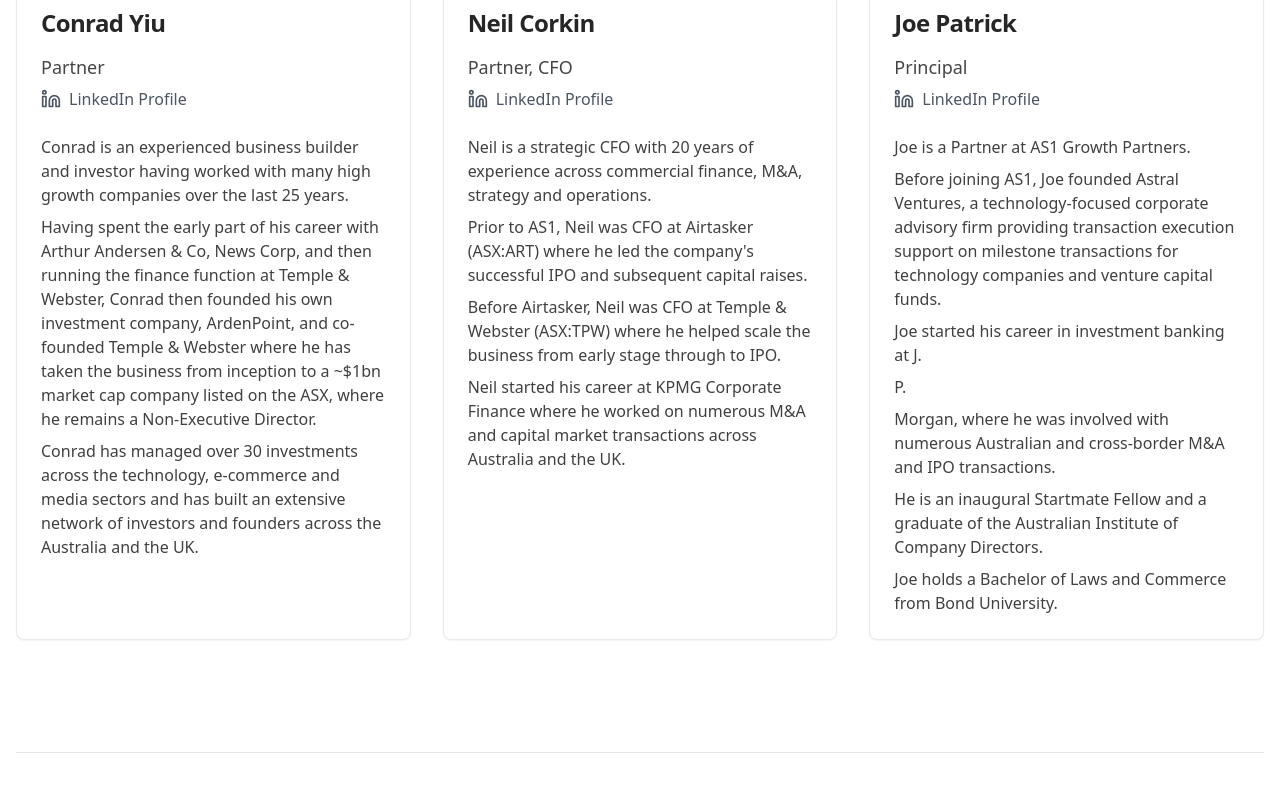
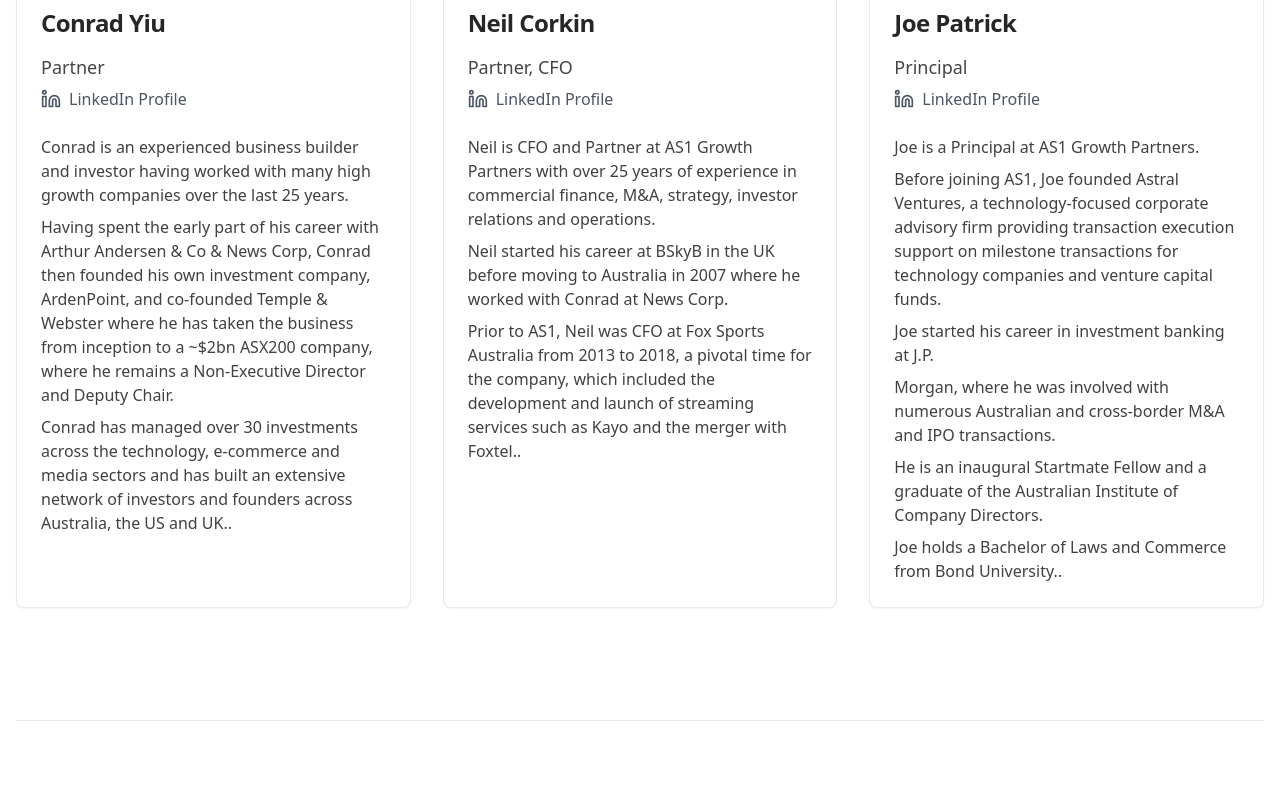
Before and after one commit to neilcorkinAS1/AS1website, a Next.js app: page /team in a window 1280 px wide. Shown: the part 620-1409 px from the top of the page. Built offline with nearby package versions, Linux system fonts and the light colour scheme.

Commit message:
Improve team bios formatting with proper paragraph spacing between sentences

```diff
--- a/src/app/team/page.tsx
+++ b/src/app/team/page.tsx
@@ -6,21 +6,21 @@ const teamMembers = [
     title: "Partner",
     photoUrl: "/photos/Conrad.png",
     linkedinUrl: "https://www.linkedin.com/in/conradyiu/",
-    bio: "Conrad is an experienced business builder and investor having worked with many high growth companies over the last 25 years. Having spent the early part of his career with Arthur Andersen & Co, News Corp, and then running the finance function at Temple & Webster, Conrad then founded his own investment company, ArdenPoint, and co-founded Temple & Webster where he has taken the business from inception to a ~$1bn market cap company listed on the ASX, where he remains a Non-Executive Director. Conrad has managed over 30 investments across the technology, e-commerce and media sectors and has built an extensive network of investors and founders across the Australia and the UK."
+    bio: "Conrad is an experienced business builder and investor having worked with many high growth companies over the last 25 years. Having spent the early part of his career with Arthur Andersen & Co & News Corp, Conrad then founded his own investment company, ArdenPoint, and co-founded Temple & Webster where he has taken the business from inception to a ~$2bn ASX200 company, where he remains a Non-Executive Director and Deputy Chair. Conrad has managed over 30 investments across the technology, e-commerce and media sectors and has built an extensive network of investors and founders across Australia, the US and UK."
   },
   {
     name: "Neil Corkin",
     title: "Partner, CFO",
     photoUrl: "/photos/neil.png",
     linkedinUrl: "https://www.linkedin.com/in/neil-corkin-b0950927/",
-    bio: "Neil is a strategic CFO with 20 years of experience across commercial finance, M&A, strategy and operations. Prior to AS1, Neil was CFO at Airtasker (ASX:ART) where he led the company's successful IPO and subsequent capital raises. Before Airtasker, Neil was CFO at Temple & Webster (ASX:TPW) where he helped scale the business from early stage through to IPO. Neil started his career at KPMG Corporate Finance where he worked on numerous M&A and capital market transactions across Australia and the UK."
+    bio: "Neil is CFO and Partner at AS1 Growth Partners with over 25 years of experience in commercial finance, M&A, strategy, investor relations and operations. Neil started his career at BSkyB in the UK before moving to Australia in 2007 where he worked with Conrad at News Corp. Prior to AS1, Neil was CFO at Fox Sports Australia from 2013 to 2018, a pivotal time for the company, which included the development and launch of streaming services such as Kayo and the merger with Foxtel."
   },
-  {
+   {
     name: "Joe Patrick",
     title: "Principal",
     photoUrl: "/photos/joe.png",
     linkedinUrl: "https://www.linkedin.com/in/joe-patrick-36223b65/",
-    bio: "Joe is a Partner at AS1 Growth Partners. Before joining AS1, Joe founded Astral Ventures, a technology-focused corporate advisory firm providing transaction execution support on milestone transactions for technology companies and venture capital funds. Joe started his career in investment banking at J.P. Morgan, where he was involved with numerous Australian and cross-border M&A and IPO transactions. He is an inaugural Startmate Fellow and a graduate of the Australian Institute of Company Directors. Joe holds a Bachelor of Laws and Commerce from Bond University."
+    bio: "Joe is a Principal at AS1 Growth Partners. Before joining AS1, Joe founded Astral Ventures, a technology-focused corporate advisory firm providing transaction execution support on milestone transactions for technology companies and venture capital funds. Joe started his career in investment banking at J.P. Morgan, where he was involved with numerous Australian and cross-border M&A and IPO transactions. He is an inaugural Startmate Fellow and a graduate of the Australian Institute of Company Directors. Joe holds a Bachelor of Laws and Commerce from Bond University."
   }
 ];
 
@@ -30,7 +30,7 @@ const advisoryMembers = [
     title: "Advisory Board",
     photoUrl: "/photos/henry.png",
     linkedinUrl: "https://www.linkedin.com/in/henry-tam-b98503190/",
-    bio: "Henry is an experienced investor, businessman, and wealth manager with over 30 years of experience in investment advisory and wealth management. He has held senior roles at major financial institutions including HSBC, Merrill Lynch, and Macquarie Bank."
+    bio: "Henry is an experienced investor, businessman, and wealth manager with over 30 years of experience in investment advisory and wealth management.\n\nHe has held senior roles at major financial institutions including HSBC, Merrill Lynch, and Macquarie Bank."
   }
 ];
 
--- a/src/components/TeamMemberCard.tsx
+++ b/src/components/TeamMemberCard.tsx
@@ -19,8 +19,8 @@ interface TeamMemberCardProps {
 }
 
 export function TeamMemberCard({ name, title, bio, photoUrl, linkedinUrl }: TeamMemberCardProps) {
-  // Split bio into sentences and filter out empty strings
-  const sentences = bio.split('.').filter(sentence => sentence.trim().length > 0);
+  // Split the bio into sentences and clean up any extra spaces
+  const sentences = bio.split('. ').filter(Boolean).map(s => s.trim());
 
   return (
     <Card className="overflow-hidden h-full flex flex-col">
@@ -50,9 +50,9 @@ export function TeamMemberCard({ name, title, bio, photoUrl, linkedinUrl }: Team
         )}
       </CardHeader>
       <CardContent>
-        <div className="space-y-2 text-gray-600">
+        <div className="text-gray-600 space-y-2">
           {sentences.map((sentence, index) => (
-            <p key={index}>{sentence.trim() + '.'}</p>
+            <p key={index}>{sentence + '.'}</p>
           ))}
         </div>
       </CardContent>
```
